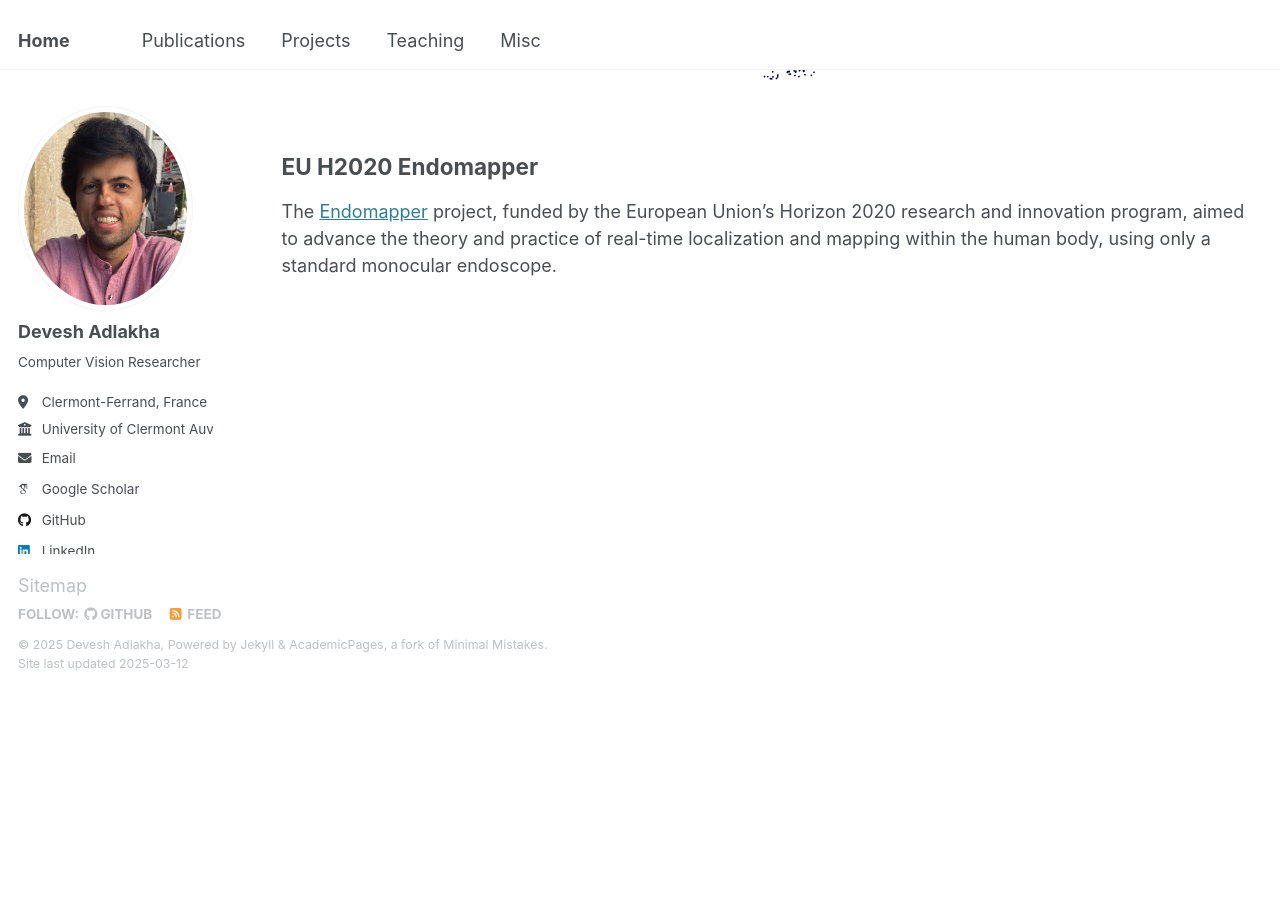
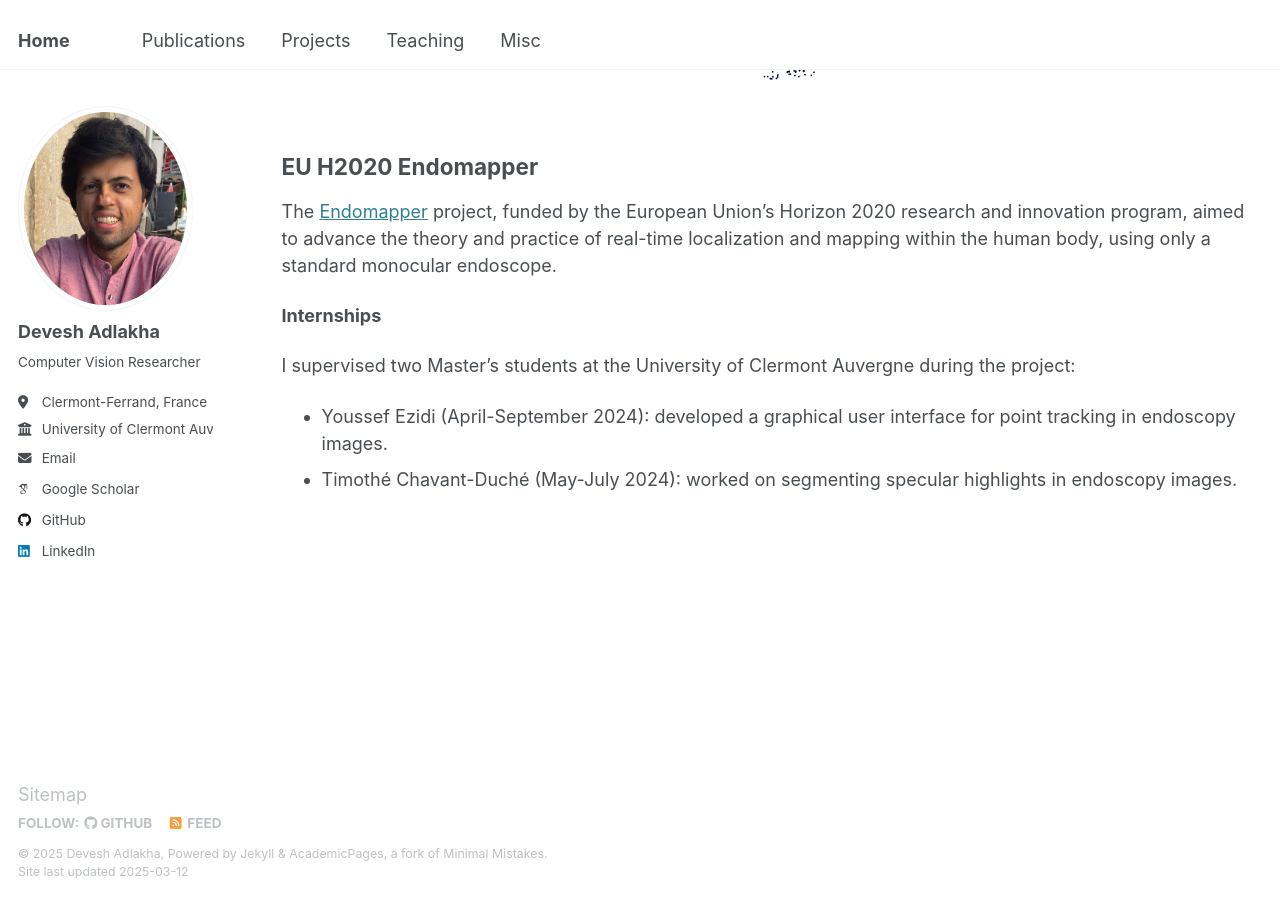
Before and after one commit to devadlakha/devadlakha.github.io, a Jekyll site: the page built from _pages/projects.md, in a window 1280 px wide and 900 px high, scrolled down 894 px. Built offline with Jekyll 4.4.1, drawn with Linux system fonts in a browser that asks for light colours; some web fonts are replaced; before the commit the page ends 1585 px from its top, so only the background shows below that.

Commit message:
Update projects.md

```diff
--- a/_pages/projects.md
+++ b/_pages/projects.md
@@ -23,3 +23,10 @@ I was part of an [acquisition campaign](https://anr-sumum.fr/campagne-de-captati
 ## EU H2020 Endomapper
 
 The [Endomapper](https://sites.google.com/unizar.es/endomapper/home) project, funded by the European Union's Horizon 2020 research and innovation program, aimed to advance the theory and practice of real-time localization and mapping within the human body, using only a standard monocular endoscope.
+
+**Internships**
+
+I supervised two Master's students at the University of Clermont Auvergne during the project:
+
+- Youssef Ezidi (April-September 2024): developed a graphical user interface for point tracking in endoscopy images.
+- Timothé Chavant-Duché (May-July 2024): worked on segmenting specular highlights in endoscopy images.
```
